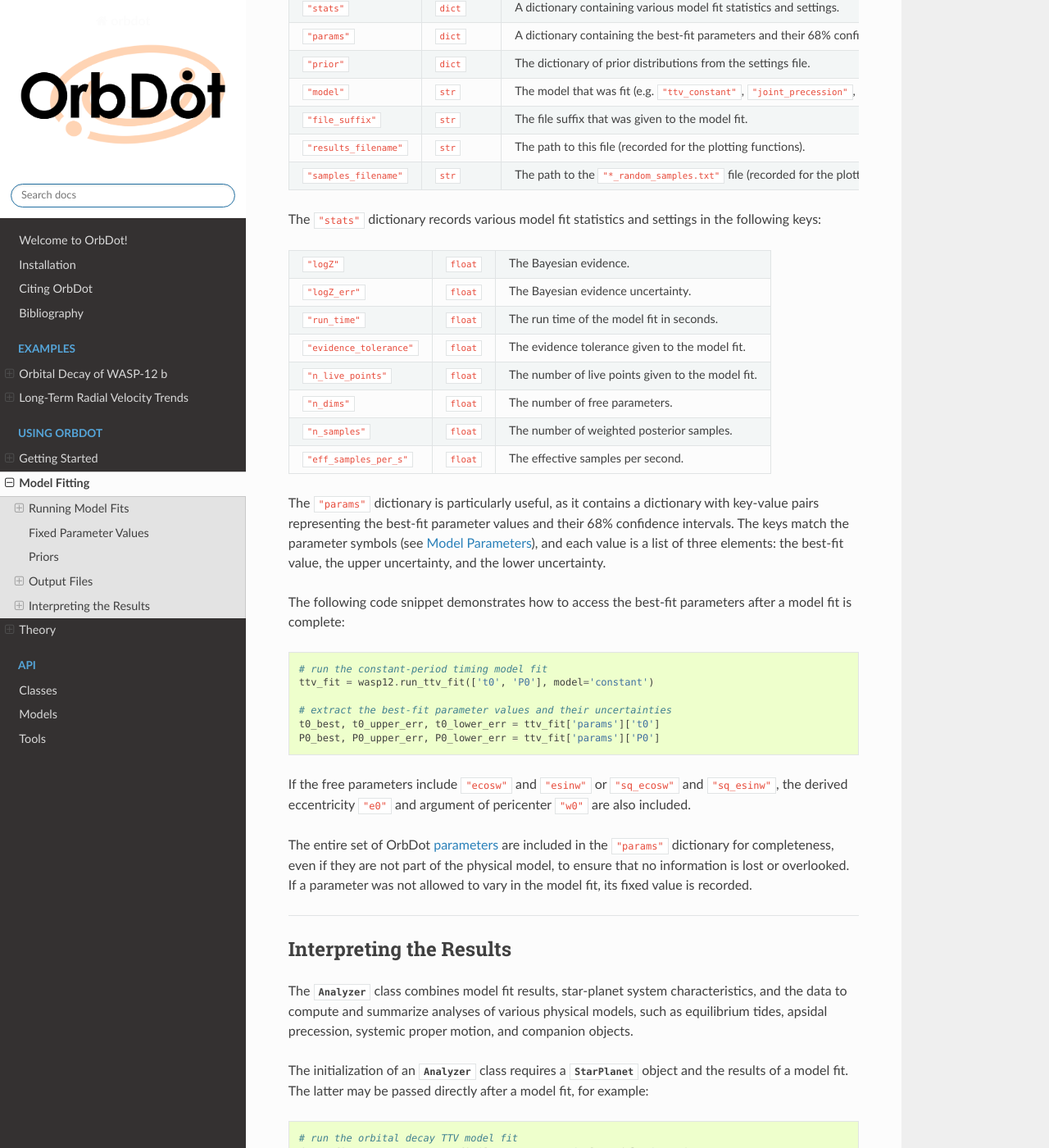
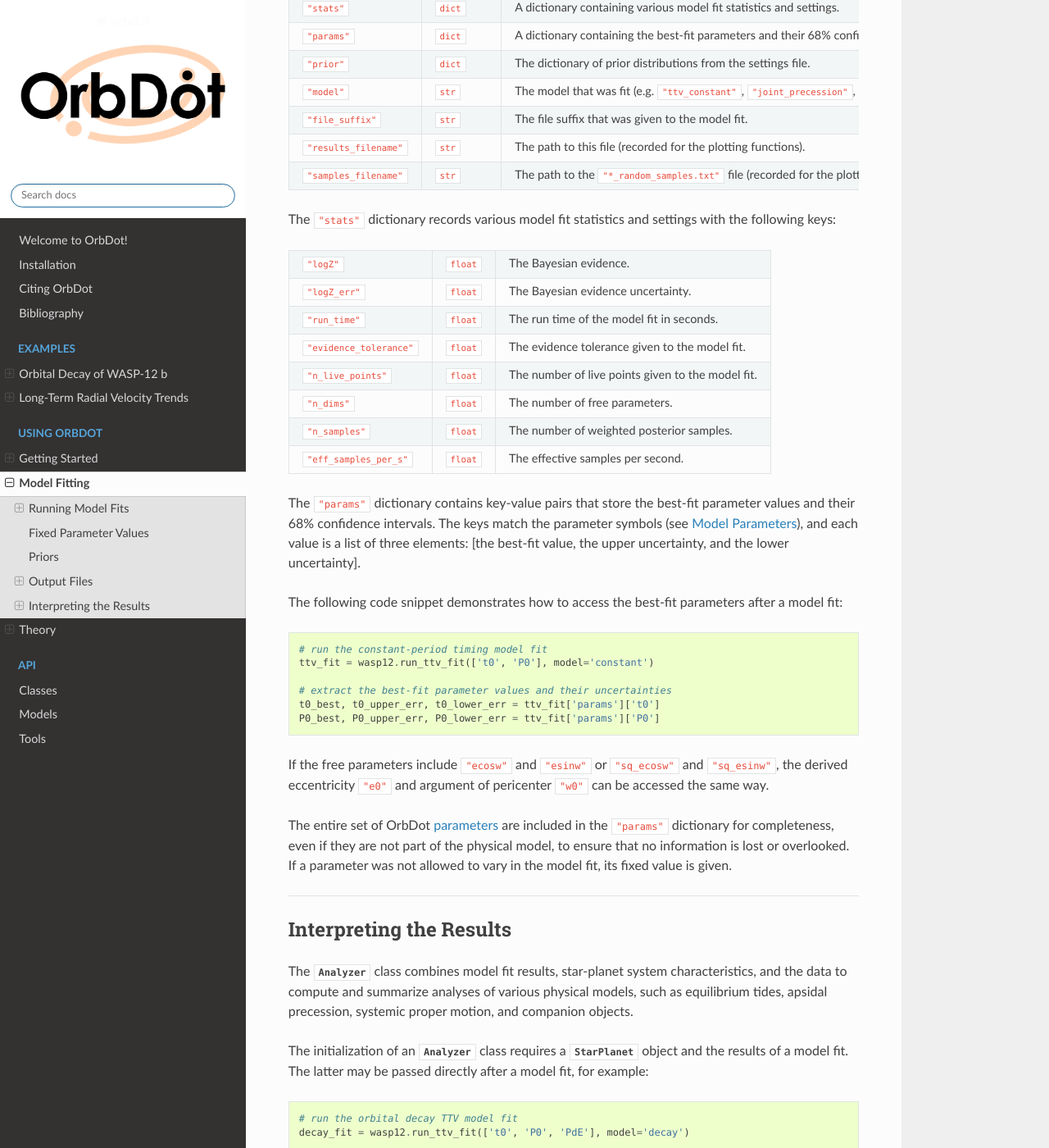
Before and after one commit to simonehagey/orbdot, a Sphinx documentation site: the page built from docs/source/model_fitting.rst, in a window 1280 px wide and 1400 px high, scrolled down 5547 px. Shown: the whole window at 82% size. Built offline with Sphinx 7.4.7 and the Read the Docs theme 2.0.0, drawn with Linux system fonts in a browser that asks for light colours; cross-references to code outside the pages are shown as plain code; some of the changed text lies outside the part shown.

Commit message:
Minor edits to docs

```diff
--- a/docs/source/model_fitting.rst
+++ b/docs/source/model_fitting.rst
@@ -3,7 +3,7 @@
 **************
 Model Fitting
 **************
-Before reading this section, it is recommended to go through the :ref:`getting-started` page and check out the examples :ref:`example-wasp-12` and :ref:`example-rv-trends`.
+Before reading this section, it is recommended to go through the :ref:`getting-started` page and check out the :ref:`example-wasp-12` and :ref:`example-rv-trends` examples.
 
 To begin, a :class:`~orbdot.star_planet.StarPlanet` object is created that represents the star-planet system. The following code snippet, using WASP-12 b as an example, demonstrates the creation of a :class:`~orbdot.star_planet.StarPlanet` object:
 
@@ -32,13 +32,13 @@
    * - ``free_params``
      - The free parameters for the model fit, formatted as a list of strings in any order.
    * - ``model``
-     - The evolutionary model, must be ``"constant"``, ``"decay"``, or ``"precession"``. Default is ``"constant"``.
+     - The evolutionary model, must be ``"constant"``, ``"decay"``, or ``"precession"``.
    * - ``file_suffix``
-     - An optional string appended to the end of the output file names.
+     - An optional string that is appended to the output file names.
 
 The free parameters (``free_params``) can be given in any order, but an error will be raised if they are not part of the physical model. See :ref:`model_parameters` for more information on the model parameters and their symbols.
 
-The ``model`` argument specifies the evolutionary model to be fit, and must be either ``"constant"`` for the constant-period model, ``"decay"`` for orbital decay, or ``"precession"`` for apsidal precession. The default argument is ``"constant"``. See :ref:`models` for more information.
+The ``model`` argument specifies the evolutionary model to be fit, and must be either ``"constant"`` for the constant-period model, ``"decay"`` for orbital decay, or ``"precession"`` for apsidal precession. The default argument is ``"constant"``. See the :ref:`models` section for more information about the models.
 
 The optional ``file_suffix`` argument enables separate fits of the same model to be differentiated. This functionality is nicely illustrated in :ref:`example-rv-trends`, which uses, for example, the arguments ``file_suffix="_circular"`` and ``file_suffix="_eccentric"``.
 
@@ -140,7 +140,7 @@
 ======
 OrbDot currently supports three different prior distributions, the bounds of which are defined in the ``"priors"`` dictionary of the :ref:`settings file <settings-file>`.
 
-For all model parameters, the ``"priors"`` dictionary key is identical to its associated symbol defined in the :ref:`model_parameters` section. Each corresponding value is a list of three elements, the first being the type of prior (``"uniform"``, ``"gaussian"``, or ``"log"``), and the subsequent elements defining the distribution, illustrated in the table below.
+The keys of ``"priors"`` are identical to the parameter symbols that are defined in the :ref:`model_parameters` section. Every value is a list of three elements, the first being the type of prior (``"uniform"``, ``"gaussian"``, or ``"log"``), and the subsequent elements defining the distribution. This structure is illustrated in the following table:
 
 .. list-table::
    :header-rows: 1
@@ -158,7 +158,7 @@
      - ``["uniform", min, max]``
      - ``["uniform", -2, 1]``
 
-The built-in priors are defined in the ``defaults/default_fit_settings.json`` file. However, in general, the user should provide them explicitly in the :ref:`settings file <settings-file>`. For example,
+There are default priors defined in the ``defaults/default_fit_settings.json`` file, but the user should, in general, specify them explicitly in the :ref:`settings file <settings-file>`. For example,
 
 .. code-block:: JSON
 
@@ -232,7 +232,7 @@
 -----------------------------
 This file stores a comprehensive summary of the model fit settings and results in a ``.json`` format. It ensures that critical information about the model fit is not lost, but it is not designed for easy reading. Rather, the ``"*_summary.txt"`` file serves to quickly convey the results and should typically be examined first.
 
-The following table lists the keys of the ``*_results.json`` file dictionary:
+The following table lists the keys of the ``*_results.json`` file:
 
 .. list-table::
    :header-rows: 1
@@ -262,7 +262,7 @@
      - ``str``
      - The path to the ``"*_random_samples.txt"`` file (recorded for the plotting functions).
 
-The ``"stats"`` dictionary records various model fit statistics and settings in the following keys:
+The ``"stats"`` dictionary records various model fit statistics and settings with the following keys:
 
 .. list-table::
    :header-rows: 0
@@ -292,9 +292,9 @@
      - ``float``
      - The effective samples per second.
 
-The ``"params"`` dictionary is particularly useful, as it contains a dictionary with key-value pairs representing the best-fit parameter values and their 68% confidence intervals. The keys match the parameter symbols (see :ref:`model_parameters`), and each value is a list of three elements: the best-fit value, the upper uncertainty, and the lower uncertainty.
+The ``"params"`` dictionary contains key-value pairs that store the best-fit parameter values and their 68% confidence intervals. The keys match the parameter symbols (see :ref:`model_parameters`), and each value is a list of three elements: [the best-fit value, the upper uncertainty, and the lower uncertainty].
 
-The following code snippet demonstrates how to access the best-fit parameters after a model fit is complete:
+The following code snippet demonstrates how to access the best-fit parameters after a model fit:
 
 .. code-block:: python
 
@@ -305,9 +305,9 @@
     t0_best, t0_upper_err, t0_lower_err = ttv_fit['params']['t0']
     P0_best, P0_upper_err, P0_lower_err = ttv_fit['params']['P0']
 
-If the free parameters include ``"ecosw"`` and ``"esinw"`` or ``"sq_ecosw"`` and ``"sq_esinw"``, the derived eccentricity ``"e0"`` and argument of pericenter ``"w0"`` are also included.
+If the free parameters include ``"ecosw"`` and ``"esinw"`` or ``"sq_ecosw"`` and ``"sq_esinw"``, the derived eccentricity ``"e0"`` and argument of pericenter ``"w0"`` can be accessed the same way.
 
-The entire set of OrbDot :ref:`parameters <model_parameters>` are included in the ``"params"`` dictionary for completeness, even if they are not part of the physical model, to ensure that no information is lost or overlooked. If a parameter was not allowed to vary in the model fit, its fixed value is recorded.
+The entire set of OrbDot :ref:`parameters <model_parameters>` are included in the ``"params"`` dictionary for completeness, even if they are not part of the physical model, to ensure that no information is lost or overlooked. If a parameter was not allowed to vary in the model fit, its fixed value is given.
 
 ------------
 
```
Also changed, not shown: other parts of docs/source/model_fitting.rst (+5 -5 lines), docs/source/example_rv_trends.rst (+29 -27 lines), docs/source/models.rst (+6 -10 lines), 1 other file.
